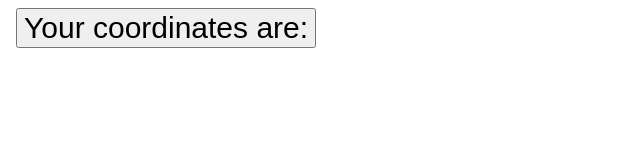
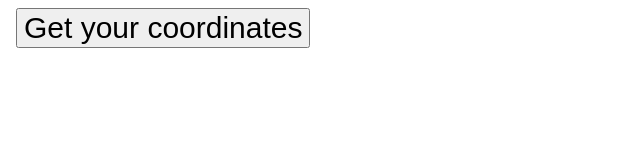
Before and after one commit to Technodude150/Technodude150.github.io, a plain HTML site: page getLocation.html in a window 1280 px wide. Shown: the whole page, without its empty margins (0-640 px from the left). Drawn offline with Linux system fonts and the light colour scheme.

Commit message:
Changed button text

```diff
--- a/getLocation.html
+++ b/getLocation.html
@@ -9,7 +9,7 @@
 </head>
 <body>
 
-<button id="button" onclick="getLocation()">Your coordinates are:</button>
+<button id="button" onclick="getLocation()">Get your coordinates</button>
 
 <p id="Test"></p>
 
```
